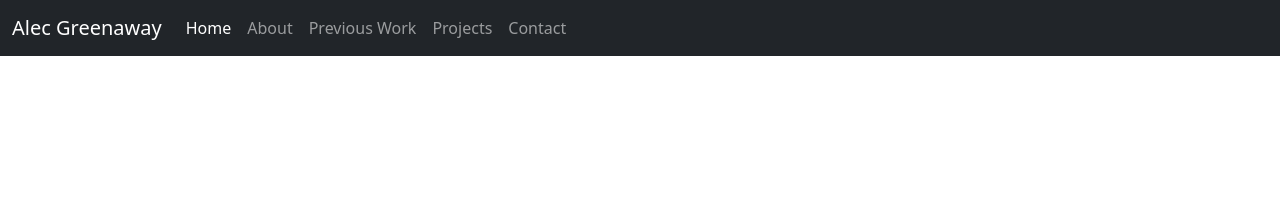
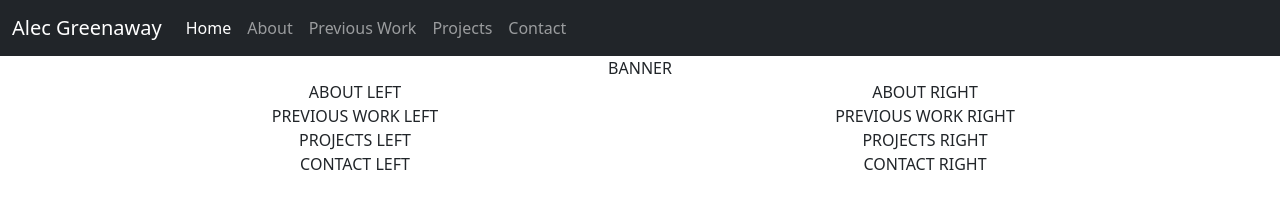
Before and after one commit to alamandor/webdev-final, a plain HTML site: page index.html in a window 1280 px wide. Drawn offline with nearby package versions, Linux system fonts and the light colour scheme.

Commit message:
added bootstrap gride template for site and the required sections

```diff
--- a/index.html
+++ b/index.html
@@ -16,9 +16,9 @@
       crossorigin="anonymous"
     ></script>
 
-    <!-- <script src="https://ajax.googleapis.com/ajax/libs/jquery/3.6.0/jquery.min.js"></script> -->
+    <script src="https://ajax.googleapis.com/ajax/libs/jquery/3.6.0/jquery.min.js"></script>
     <link rel="stylesheet" href="./style.css" />
-    <!-- <script defer src="./scripts/functions.js"></script> -->
+    <script defer src="./function.js"></script>
   </head>
   <body id="home">
     <nav class="navbar navbar-expand-lg navbar-dark bg-dark">
@@ -58,6 +58,44 @@
         </div>
       </div>
     </nav>
+
+    <div class="banner container">
+      <div class="row">
+        <div class="d-flex col-lg-12 justify-content-center">BANNER</div>
+      </div>
+    </div>
+
+    <div class="about container">
+      <div class="row">
+        <div class="d-flex col-lg-6 justify-content-center">ABOUT LEFT</div>
+        <div class="d-flex col-lg-6 justify-content-center">ABOUT RIGHT</div>
+      </div>
+    </div>
+
+    <div class="previousWork container">
+      <div class="row">
+        <div class="d-flex col-lg-6 justify-content-center">
+          PREVIOUS WORK LEFT
+        </div>
+        <div class="d-flex col-lg-6 justify-content-center">
+          PREVIOUS WORK RIGHT
+        </div>
+      </div>
+    </div>
+
+    <div class="projects container">
+      <div class="row">
+        <div class="d-flex col-lg-6 justify-content-center">PROJECTS LEFT</div>
+        <div class="d-flex col-lg-6 justify-content-center">PROJECTS RIGHT</div>
+      </div>
+    </div>
+
+    <div class="contact container">
+      <div class="row">
+        <div class="d-flex col-lg-6 justify-content-center">CONTACT LEFT</div>
+        <div class="d-flex col-lg-6 justify-content-center">CONTACT RIGHT</div>
+      </div>
+    </div>
   </body>
   <!-- <script src="https://cdn.jsdelivr.net/npm/chart.js@2.8.0"></script> -->
 </html>
```
